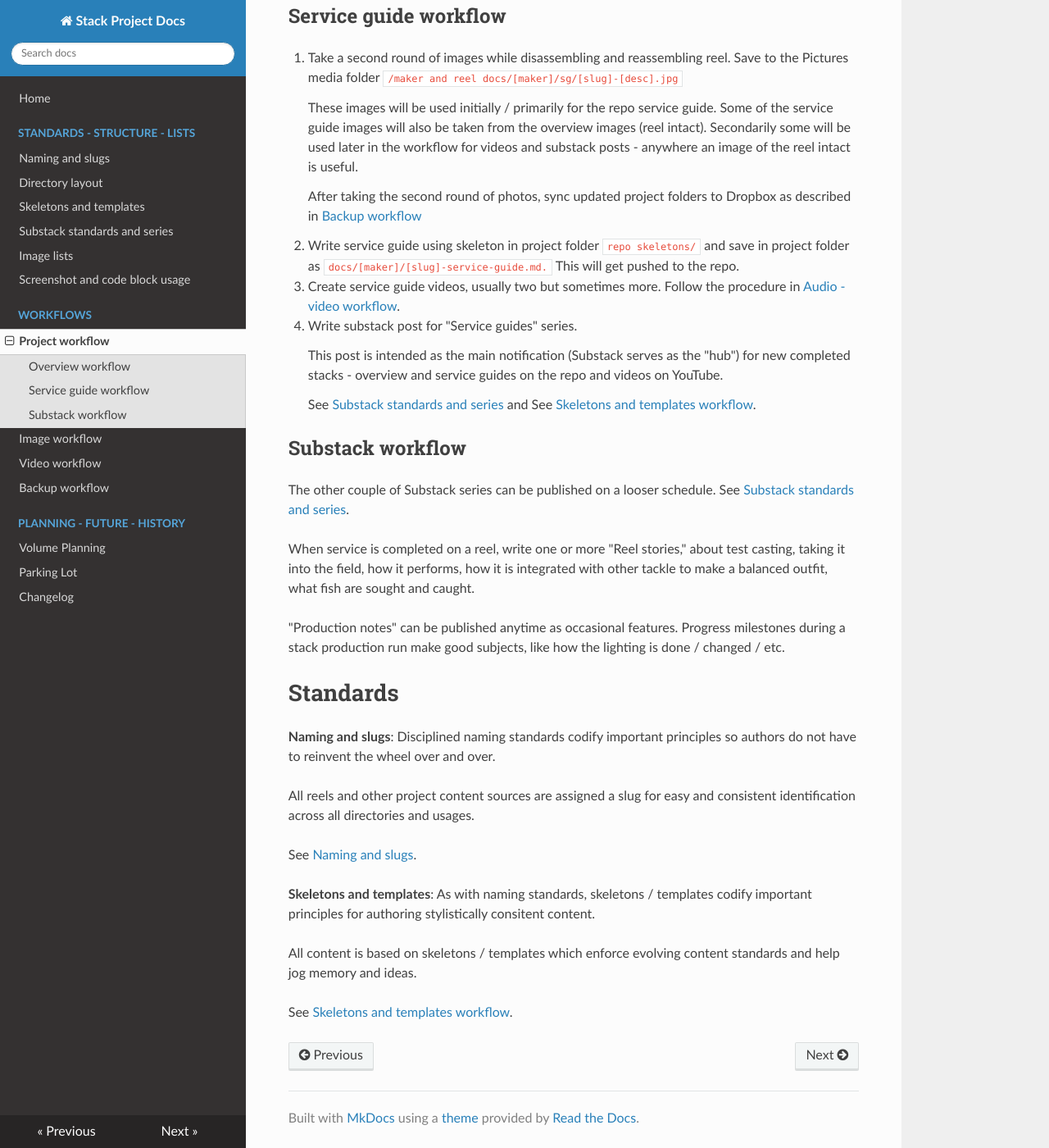
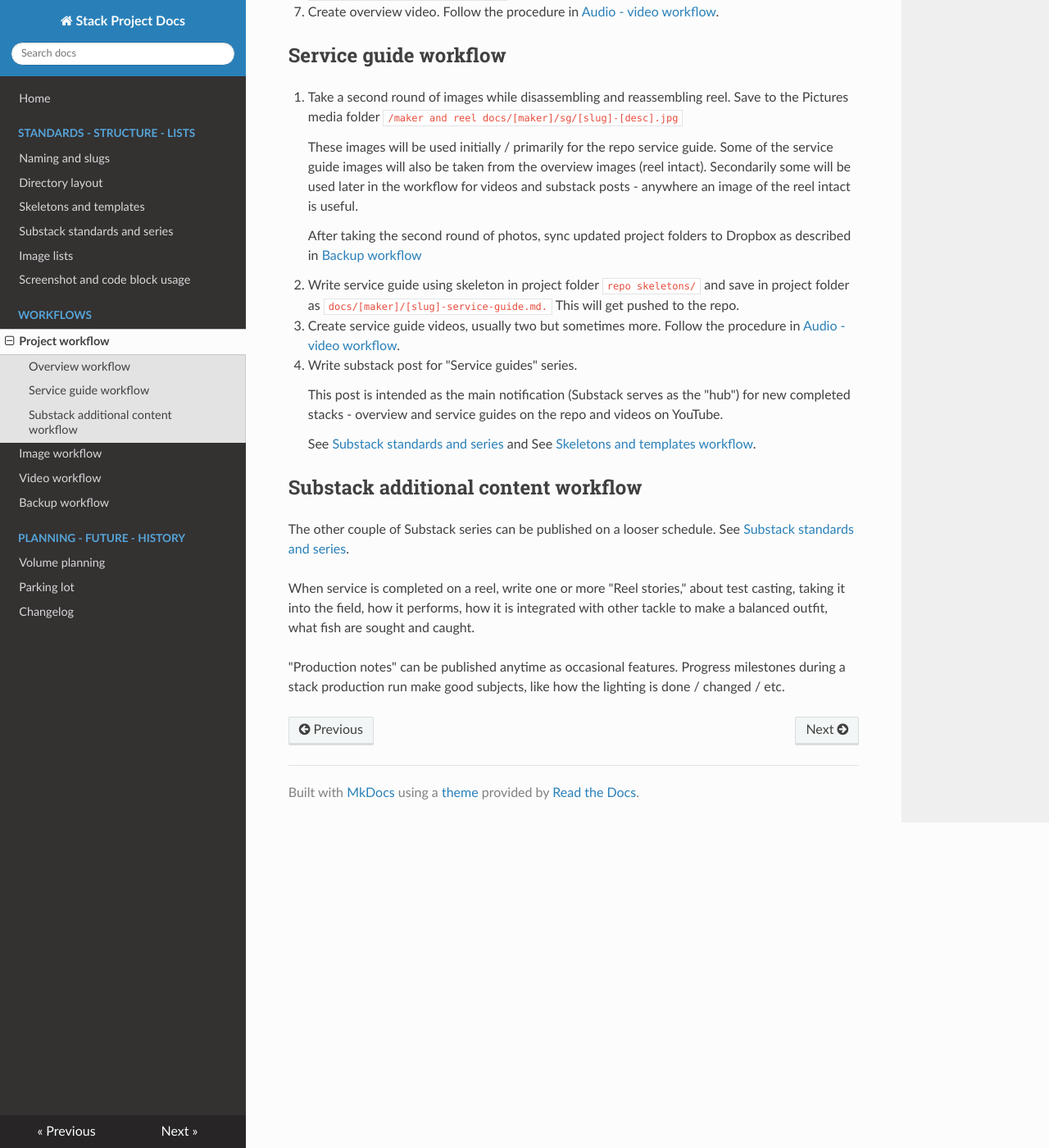
Before and after one commit to john-tech-writer/stack-project-docs, an MkDocs documentation site: the page built from docs/project-workflow.md, in a window 1280 px wide and 1400 px high, scrolled down 1566 px. Shown: the whole window at 82% size. Built offline with MkDocs 1.6.1, drawn with Linux system fonts in a browser that asks for light colours; nearby versions of some CDN libraries; some of the changed text lies outside the part shown.

Commit message:
consolidating standards info
standards section was deleted from project workflow and some content redistributed to naming-slugs and skeleton-templates docs

```diff
--- a/docs/project-workflow.md
+++ b/docs/project-workflow.md
@@ -62,24 +62,10 @@ The workflow for this project is organized logically into the type of content be
 
     See [Substack standards and series](substack-standards-series.md) and See [Skeletons and templates workflow](skeletons-templates-workflow.md).
 
-## Substack workflow
+## Substack additional content workflow
 
 The other couple of Substack series can be published on a looser schedule. See [Substack standards and series](substack-standards-series.md).
 
 When service is completed on a reel, write one or more "Reel stories," about test casting, taking it into the field, how it performs, how it is integrated with other tackle to make a balanced outfit, what fish are sought and caught.
 
 "Production notes" can be published anytime as occasional features. Progress milestones during a stack production run make good subjects, like how the lighting is done / changed / etc.
-
-# Standards
-
-**Naming and slugs**: Disciplined naming standards codify important principles so authors do not have to reinvent the wheel over and over.
-
-All reels and other project content sources are assigned a slug for easy and consistent identification across all directories and usages.
-
-See [Naming and slugs](naming-slugs.md).
-
-**Skeletons and templates**: As with naming standards, skeletons / templates codify important principles for authoring stylistically consitent content.
-
-All content is based on skeletons / templates which enforce evolving content standards and help jog memory and ideas.
-
-See [Skeletons and templates workflow](skeletons-templates-workflow.md).
--- a/mkdocs.yml
+++ b/mkdocs.yml
@@ -16,8 +16,8 @@ nav:
       - Video workflow: audio-video-workflow.md
       - Backup workflow: backup-workflow.md
   - Planning - Future - History:
-      - Volume Planning: volume-planning.md
-      - Parking Lot: parking-lot.md
+      - Volume planning: volume-planning.md
+      - Parking lot: parking-lot.md
       - Changelog: changelog.md
 theme:
   name: readthedocs
```
Also changed, not shown: other parts of docs/project-workflow.md (+4 -4 lines), docs/naming-slugs.md (+5 -1 lines), docs/screenshot-code-block-usage.md (+12 -2 lines), docs/skeletons-templates-workflow.md (+5 -6 lines).
